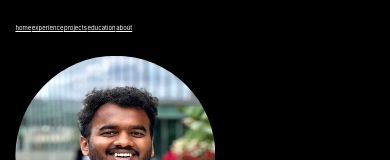
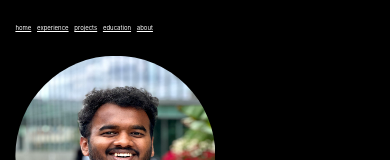
Before and after one commit to nagapraneeth02/portfolio, a React (Vite) app: page / in a window 390 px wide. Shown: the top 160 px of the page. Built offline with nearby package versions, Linux system fonts and the light colour scheme.

Commit message:
dist changes

```diff
--- a/src/styles/home.css
+++ b/src/styles/home.css
@@ -167,7 +167,7 @@
     }
 
     .nav-items {
-      gap: 0.5%;
+      gap: 5%;
     }
 
     .nav-item {
```
